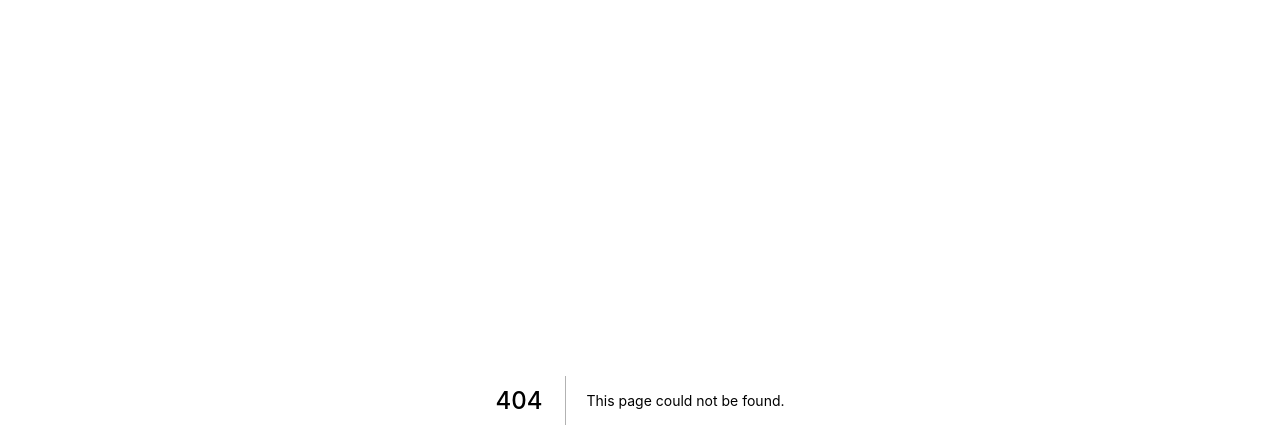
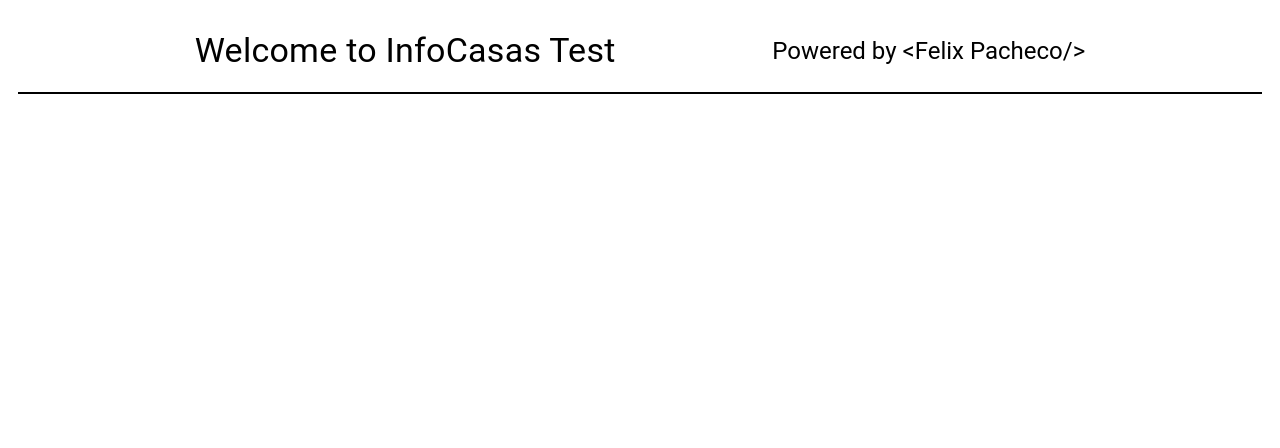
Before and after one commit to Felixmp7/InfoCasasTest, a Next.js app: page /components/Header in a window 1280 px wide. Before the commit this address had no page. Shown: the top 448 px of the page. Built offline with nearby package versions, Linux system fonts and the light colour scheme.

Commit message:
implement header - 80%

```diff
--- /dev/null
+++ b/pages/components/Header.js
@@ -0,0 +1,15 @@
+import React from 'react'
+import styles from '../css/Header.module.css'
+import Typography from "@material-ui/core/Typography";
+
+const Header = ({data}) => {
+  console.log(data)
+  return (
+    <div className={styles.headerContainer}>
+      <Typography variant="h4">Welcome to InfoCasas Test</Typography>
+      <Typography variant="h5">{`Powered by <Felix Pacheco/>`}</Typography>
+    </div>
+  );
+}
+
+export default Header;
```
